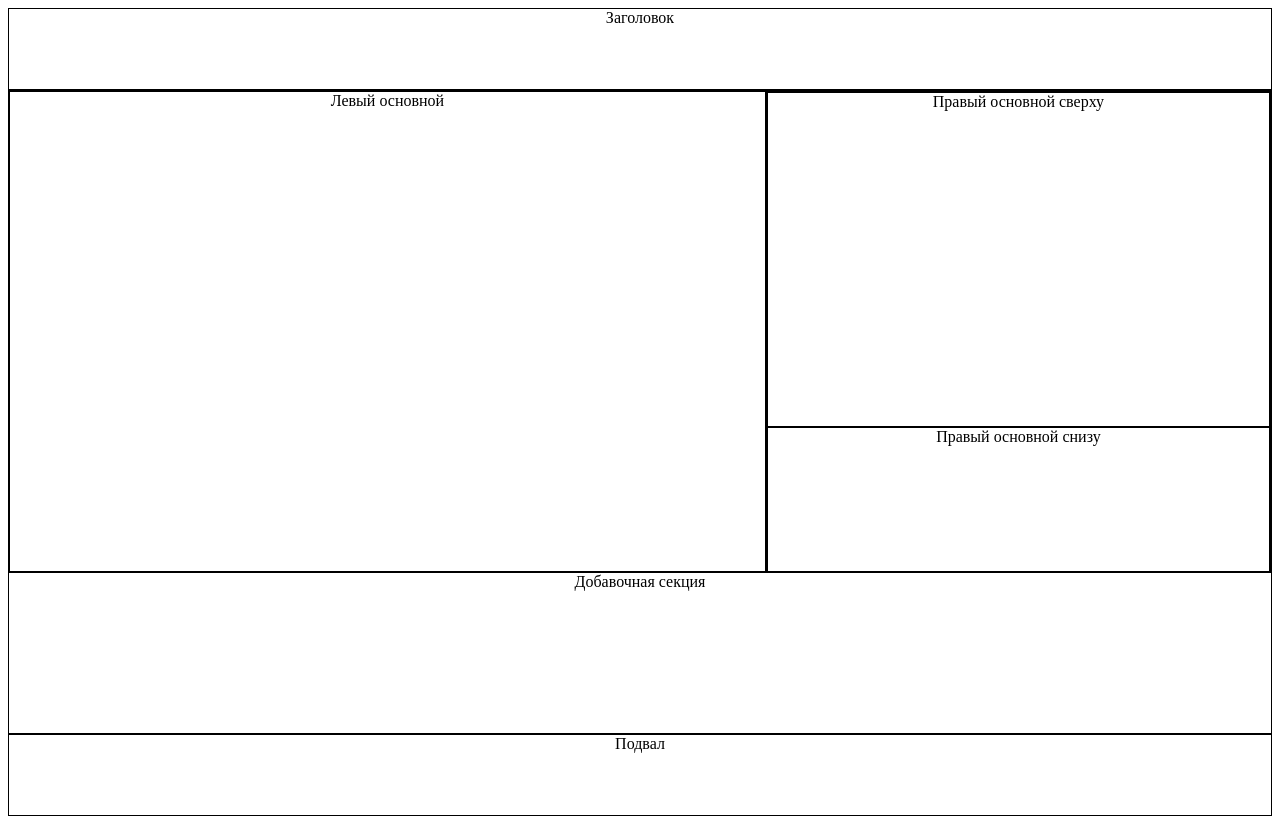
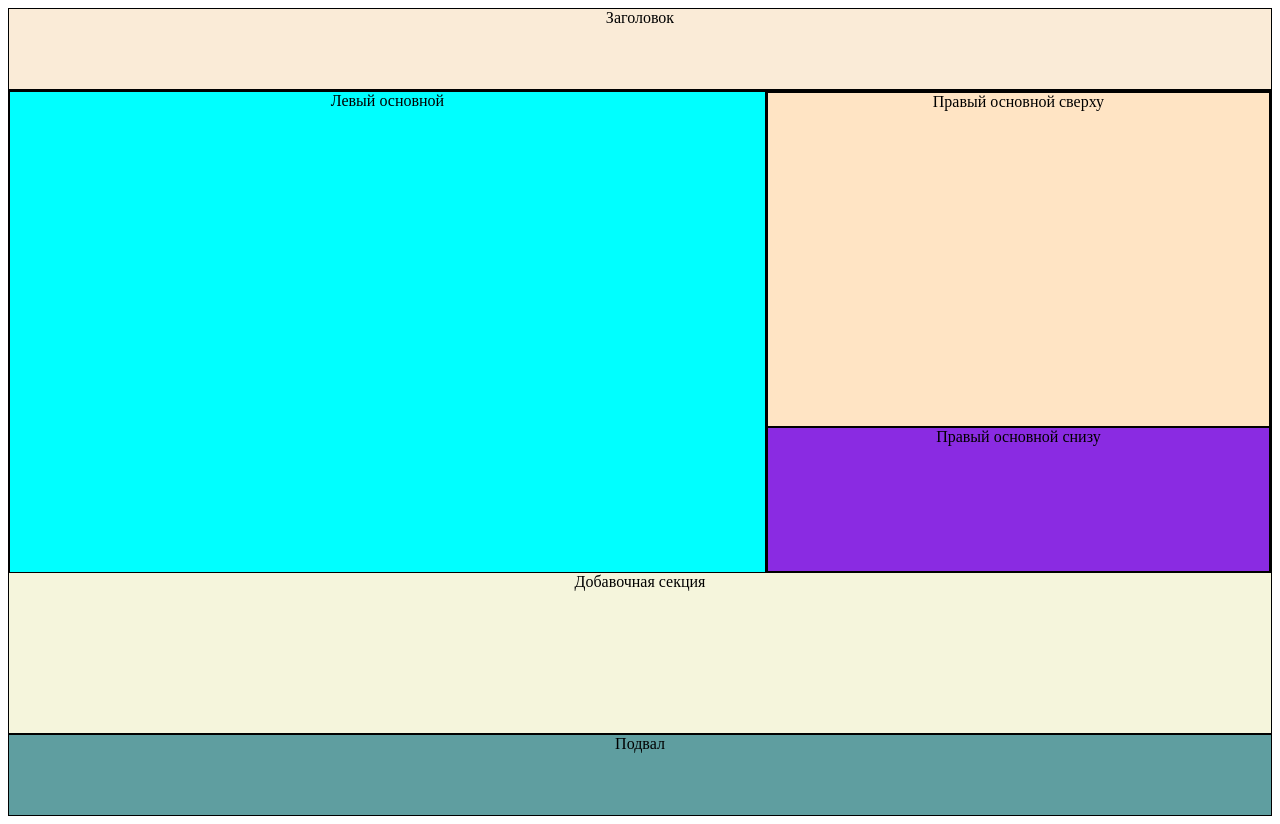
Before and after one commit to Valery2311/studygroup, a plain HTML site: page index.html in a window 1280 px wide. Drawn offline with Linux system fonts and the light colour scheme.

Commit message:
add blocks bg colors

```diff
--- a/style.css
+++ b/style.css
@@ -1,6 +1,6 @@
 .header {
     height: 10vh;
-
+    background-color: antiquewhite;
 }
 
 .main-section {
@@ -11,6 +11,7 @@
 .left-main {
     height: 100%;
     width: 60%;
+    background-color: aqua;
 }
 
 .right-main {
@@ -22,18 +23,22 @@
 
 .right-main-top {
     height: 70%;
+    background-color: bisque;
 }
 
 .right-main-border {
     height: 30%;
+    background-color: blueviolet;
 }
 
 .additional-section {
     height: 20vh;
+    background-color: beige;
 }
 
 .footer {
     height: 10vh;
+    background-color: cadetblue;
 }
 
 .header, .footer,.right-main-top,.right-main-border, .main-section, .right-main, .additional-section, .left-main {
```
